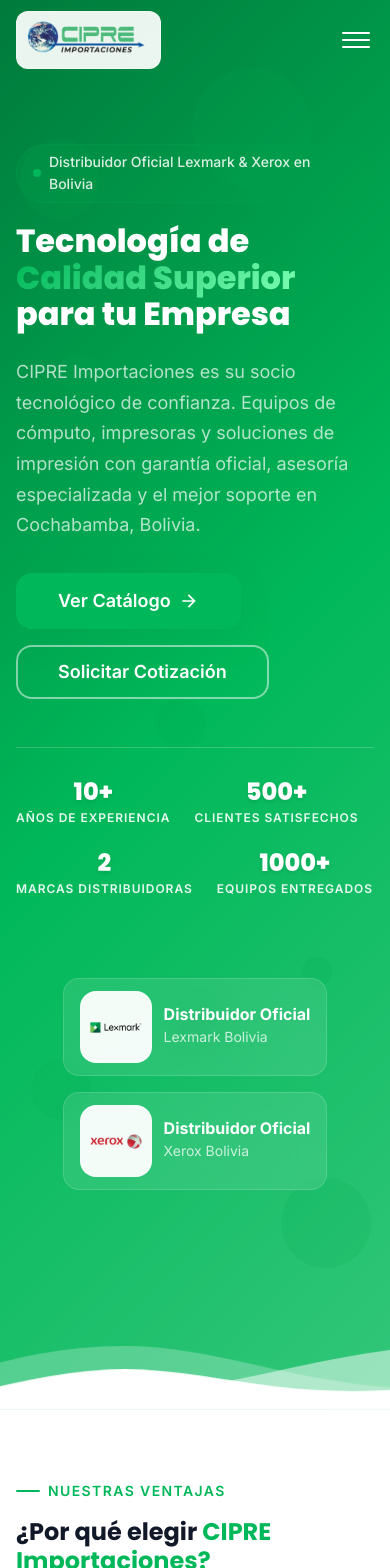
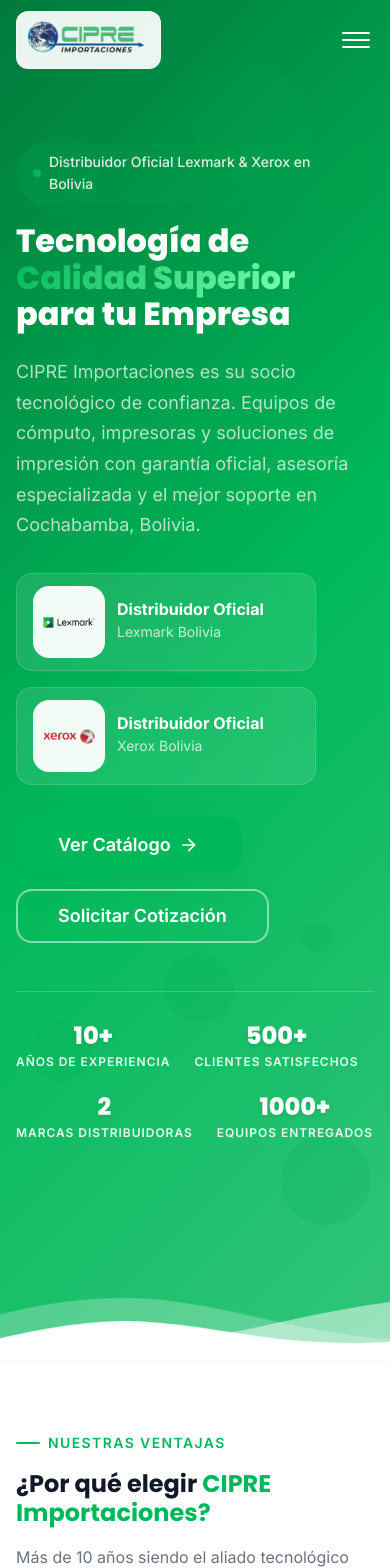
Before and after one commit to joelcitorueda/cipre-importaciones, an Angular app: page / in a window 390 px wide. Shown: the top 1568 px of the page. Built offline with nearby package versions, Linux system fonts and the light colour scheme.

Commit message:
Mover logos de marcas encima de los botones en vista móvil

```diff
--- a/src/app/pages/home/home.component.html
+++ b/src/app/pages/home/home.component.html
@@ -20,6 +20,27 @@
       <p class="hero-subtitle">
         CIPRE Importaciones es su socio tecnológico de confianza. Equipos de cómputo, impresoras y soluciones de impresión con garantía oficial, asesoría especializada y el mejor soporte en Cochabamba, Bolivia.
       </p>
+      <div class="mobile-float-cards">
+        <div class="float-card card-1">
+          <div class="float-logo-wrap">
+            <img src="assets/logolexmark.png" alt="Lexmark" class="float-brand-logo" loading="lazy">
+          </div>
+          <div>
+            <div class="float-title">Distribuidor Oficial</div>
+            <div class="float-sub">Lexmark Bolivia</div>
+          </div>
+        </div>
+        <div class="float-card card-2">
+          <div class="float-logo-wrap">
+            <img src="assets/logoxerox.png" alt="Xerox" class="float-brand-logo" loading="lazy">
+          </div>
+          <div>
+            <div class="float-title">Distribuidor Oficial</div>
+            <div class="float-sub">Xerox Bolivia</div>
+          </div>
+        </div>
+      </div>
+
       <div class="hero-actions">
         <a routerLink="/productos" class="btn btn-primary btn-lg">
           Ver Catálogo
--- a/src/app/pages/home/home.component.scss
+++ b/src/app/pages/home/home.component.scss
@@ -225,6 +225,11 @@
   align-items: center;
   justify-content: center;
   color: rgba(255, 255, 255, 0.85);
+}
+
+/* Mobile Float Cards (Hidden on Desktop) */
+.mobile-float-cards {
+  display: none;
 }
 
 /* Float Cards */
@@ -596,29 +601,15 @@
   .hero-content { grid-template-columns: 1fr; }
 
   .hero-visual {
-    display: block;
-    margin-top: var(--space-4);
+    display: none; /* Hide the side visual on mobile completely */
   }
 
-  .hero-graphic {
-    width: auto;
-    height: auto;
-    display: flex;
-    justify-content: center;
-  }
-
-  .hero-main-icon {
-    display: none;
-  }
-
-  .float-cards {
-    position: relative;
-    inset: auto;
+  .mobile-float-cards {
     display: flex;
     gap: var(--space-4);
-    justify-content: center;
+    justify-content: flex-start;
     flex-wrap: wrap;
-  }
+    margin-bottom: var(--space-8);
 
     .float-card {
       position: relative;
@@ -629,6 +620,9 @@
       animation: none;
       backdrop-filter: blur(12px);
       -webkit-backdrop-filter: blur(12px);
+      width: 100%; /* Make them full width on very small screens or let them wrap */
+      max-width: 300px;
+    }
   }
 
   .cta-inner { flex-direction: column; text-align: center; }
```
Lines whose indentation alone changed are shown as unchanged.
